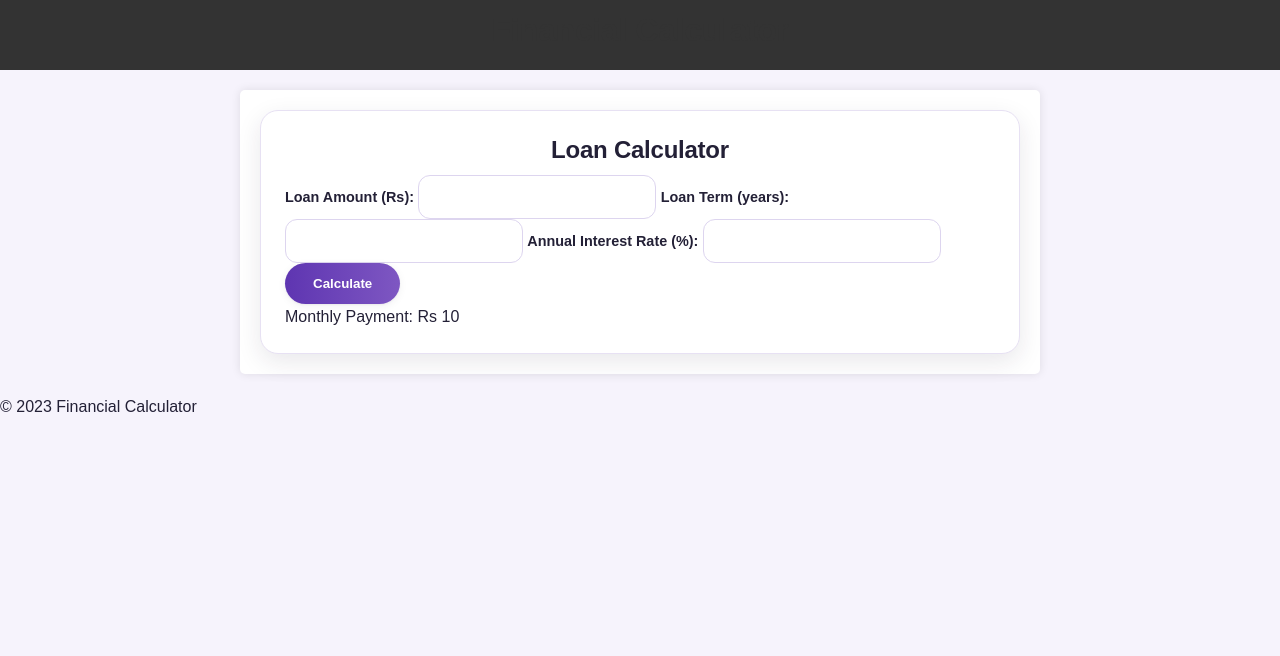
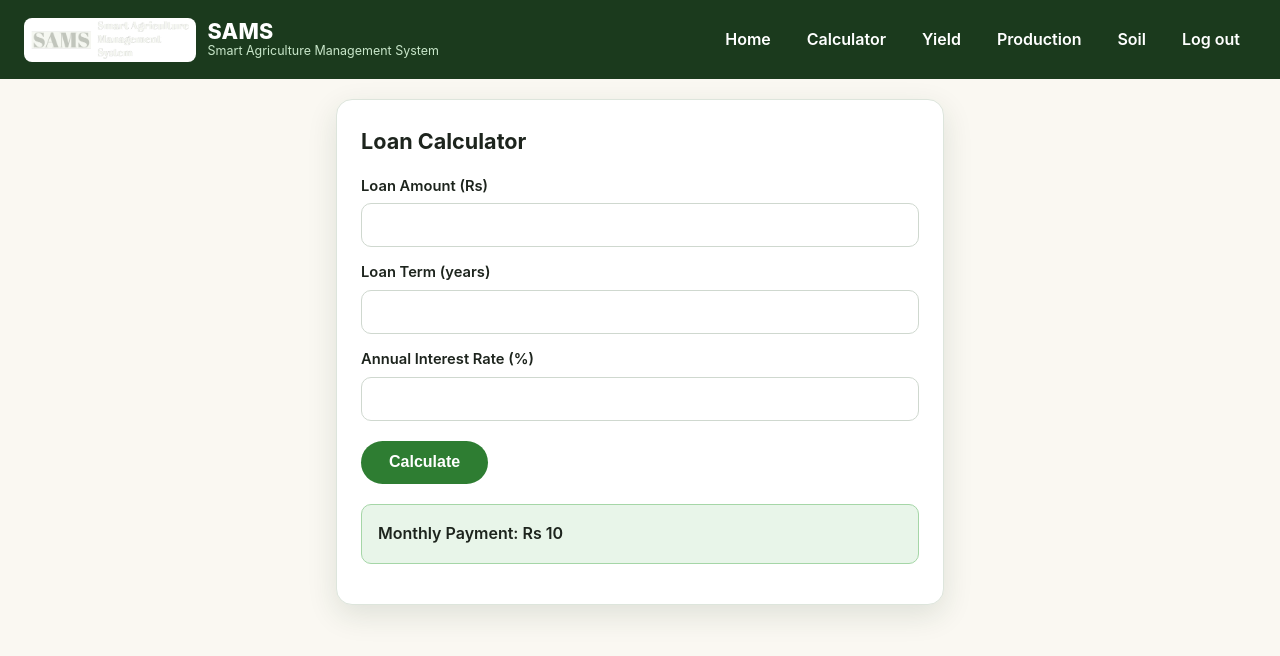
Before and after one commit to KmSasikumar/SmartAgriculture, a Django app: template farming/templates/finacnce.html in a window 1280 px wide. Shown: the top 656 px of the page. Run offline with Django 4.2, Linux system fonts and the light colour scheme; the template is opened without the code that fills it: most values are stand-ins (such as "Sample title", 1, 10 or a date in 2020).

Commit message:
Rebuild: brand-new finacnce.html (same design)

```diff
--- a/farming/templates/finacnce.html
+++ b/farming/templates/finacnce.html
@@ -4,33 +4,44 @@
 <head>
     <meta charset="UTF-8">
     <meta name="viewport" content="width=device-width, initial-scale=1.0">
-    <title>Financial Calculator</title>
-    <link rel="stylesheet" href={%static 'Style.css'%}>
-    <link rel="stylesheet" href={% static 'ui.css' %}>
+    <title>Financial Calculator | SAMS</title>
+    <link rel="stylesheet" href="{% static 'app.css' %}">
 </head>
 <body>
-    <header>
-        <h1>Financial Calculator</h1>
+    <header class="site-header">
+        <div class="brand">
+            <img src="{% static 'SAMSlogo.png' %}" alt="SAMS logo">
+            <div>
+                <div class="brand-name">SAMS</div>
+                <div class="brand-sub">Smart Agriculture Management System</div>
+            </div>
+        </div>
+        <nav class="main-nav">
+            <a href="/">Home</a>
+            <a href="{% url 'finance' %}">Calculator</a>
+            <a href="{% url 'cropyeild' %}">Yield</a>
+            <a href="{% url 'production' %}">Production</a>
+            <a href="{% url 'soil_classification' %}">Soil</a>
+            <a href="{% url 'signout' %}">Log out</a>
+        </nav>
     </header>
-    <main>
-        <section class="calculator-form">
+
+    <main class="page">
+        <div class="form-card">
             <h1>Loan Calculator</h1>
             <form id="loan-calculator">
                 {% csrf_token %}
-                <label for="loan-amount">Loan Amount (Rs):</label>
-                <input type="number" id="loan-amount" name = "loan-amount" required>
-                <label for="loan-term">Loan Term (years):</label>
-                <input type="number" id="loan-term" name = "loan-term" required>
-                <label for="annual-interest-rate">Annual Interest Rate (%):</label>
-                <input type="number" id="annual-interest-rate" name = "annual-interest-rate" required>
-                <button type="submit">Calculate</button>
+                <label for="loan-amount">Loan Amount (Rs)</label>
+                <input type="number" id="loan-amount" name="loan-amount" step="any" required>
+                <label for="loan-term">Loan Term (years)</label>
+                <input type="number" id="loan-term" name="loan-term" step="any" required>
+                <label for="annual-interest-rate">Annual Interest Rate (%)</label>
+                <input type="number" id="annual-interest-rate" name="annual-interest-rate" step="any" required>
+                <button type="submit" class="btn">Calculate</button>
             </form>
-            <p id="monthly-payment">Monthly Payment: Rs {{amount}}</p>
-        </section>
+            <p class="result" id="monthly-payment">Monthly Payment: Rs {{ amount }}</p>
+        </div>
     </main>
-    <footer>
-        <p>&copy; 2023 Financial Calculator</p>
-    </footer>
-    <script src = {% static "loanCalculator.js" %}></script>
+    <script src="{% static 'loanCalculator.js' %}"></script>
 </body>
 </html>
```
